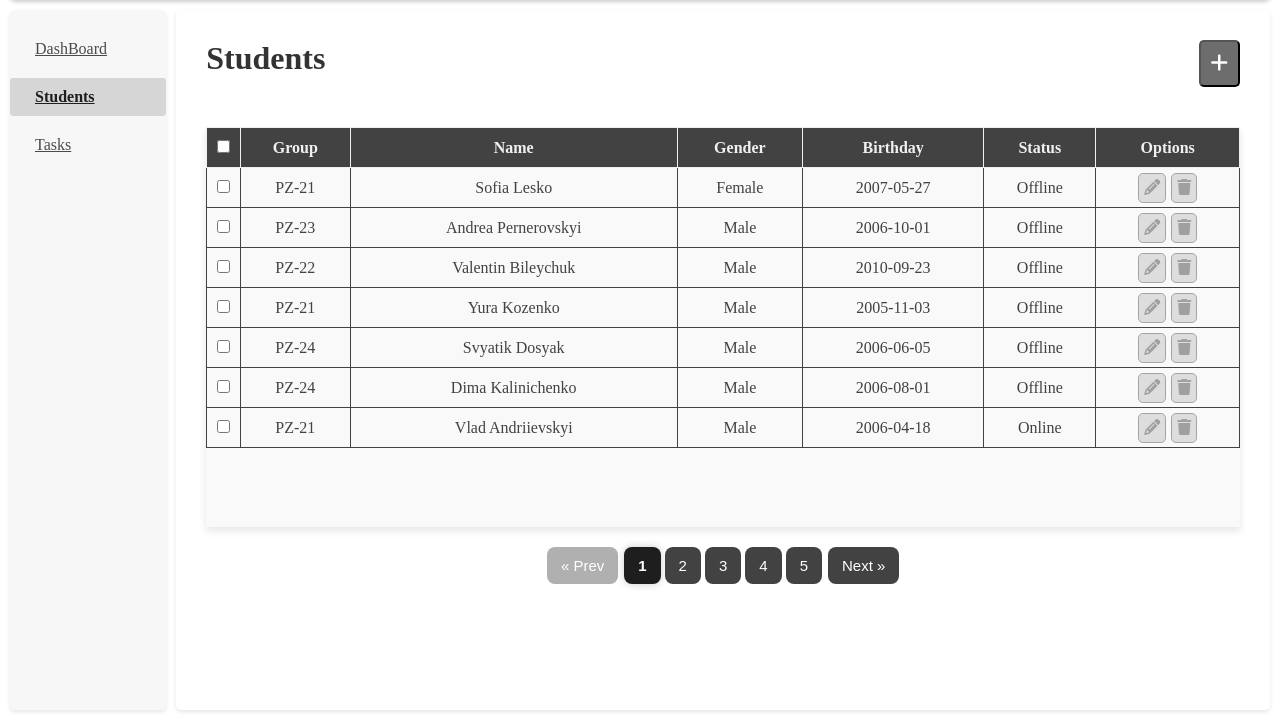
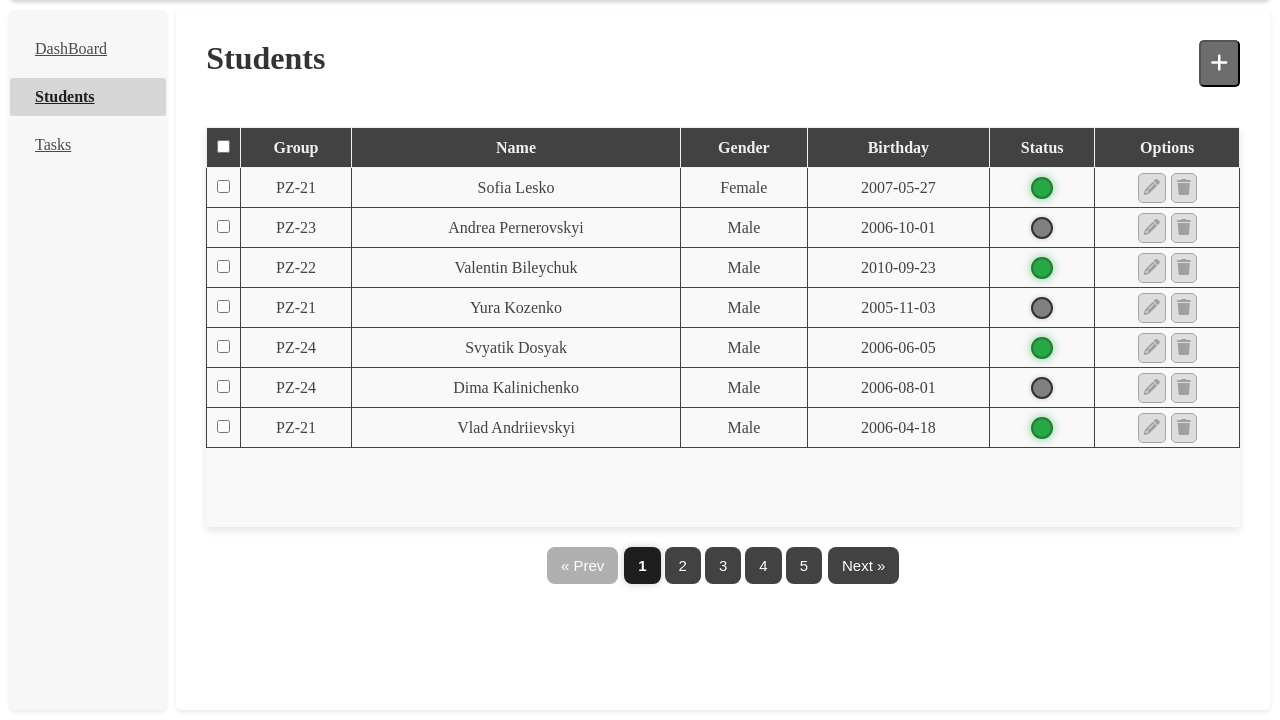
Before and after one commit to AndreaPernerovskyj/pvi, a PHP site: page / in a window 1280 px wide. Shown: the part 80-800 px from the top of the page. Run offline with PHP 8.4, Linux system fonts and the light colour scheme; some libraries are stand-ins or nearby versions.

Commit message:
Add status circles in the table

```diff
--- a/resources/logic/modals.js
+++ b/resources/logic/modals.js
@@ -61,10 +61,20 @@ function create_new_row(student_data) {
     td_checkbox.append(input);
     tr.append(td_checkbox);
 
-    ['group', 'name', 'gender', 'birthday', 'status'].forEach(property => {
+    ['group', 'name', 'gender', 'birthday'].forEach(property => {
         const td = $("<td></td>").text(student_data[property])
         tr.append(td);
     })
+    const circle_container = $("<div></div>").addClass("student-status-container")
+    const circle = $("<div></div>");
+    circle.addClass("student-status")
+    if(student_data['status'].toLowerCase() === "online") {
+        circle.addClass("online");
+    }
+    const td_status = $("<td></td>").addClass("status-cell")
+    circle_container.append(circle)
+    td_status.append(circle_container)
+    tr.append(td_status);
 
     const td_options = $("<td></td>").addClass("options-td");
 
--- a/resources/logic/state.js
+++ b/resources/logic/state.js
@@ -1,10 +1,10 @@
 let state = {
     students: [
-        {id: 0, group: "PZ-21", name: "Sofia Lesko", birthday: "2007-05-27", gender: "Female", status: "Offline"},
+        {id: 0, group: "PZ-21", name: "Sofia Lesko", birthday: "2007-05-27", gender: "Female", status: "online"},
         {id: 1, group: "PZ-23", name: "Andrea Pernerovskyi", birthday: "2006-10-01", gender: "Male", status: "Offline"},
-        {id: 2, group: "PZ-22", name: "Valentin Bileychuk", birthday: "2010-09-23", gender: "Male", status: "Offline"},
+        {id: 2, group: "PZ-22", name: "Valentin Bileychuk", birthday: "2010-09-23", gender: "Male", status: "online"},
         {id: 3, group: "PZ-21", name: "Yura Kozenko", birthday: "2005-11-03", gender: "Male", status: "Offline"},
-        {id: 4, group: "PZ-24", name: "Svyatik Dosyak", birthday: "2006-06-05", gender: "Male", status: "Offline"},
+        {id: 4, group: "PZ-24", name: "Svyatik Dosyak", birthday: "2006-06-05", gender: "Male", status: "online"},
         {id: 5, group: "PZ-24", name: "Dima Kalinichenko", birthday: "2006-08-01", gender: "Male", status: "Offline"},
         {id: 6, group: "PZ-21", name: "Vlad Andriievskyi", birthday: "2006-04-18", gender: "Male", status: "Online"},
     ],
--- a/resources/styles/students.css
+++ b/resources/styles/students.css
@@ -20,6 +20,27 @@
 .students-table td {
     height: 40px;
     color: #424242;
+}
+
+.student-status-container {
+    display: flex;
+    justify-content: center;
+    align-items: center;
+}
+
+.student-status {
+    width: 22px;
+    height: 22px;
+    background-color: gray;
+    border: 2px solid #333;
+    border-radius: 50%;
+    box-shadow: 0 0 5px rgba(0, 0, 0, 0.2);
+}
+
+.student-status.online {
+    background-color: #28a745;
+    border-color: #1e7e34;
+    box-shadow: 0 0 10px rgba(40, 167, 69, 0.6);
 }
 
 .students-intro {
```
